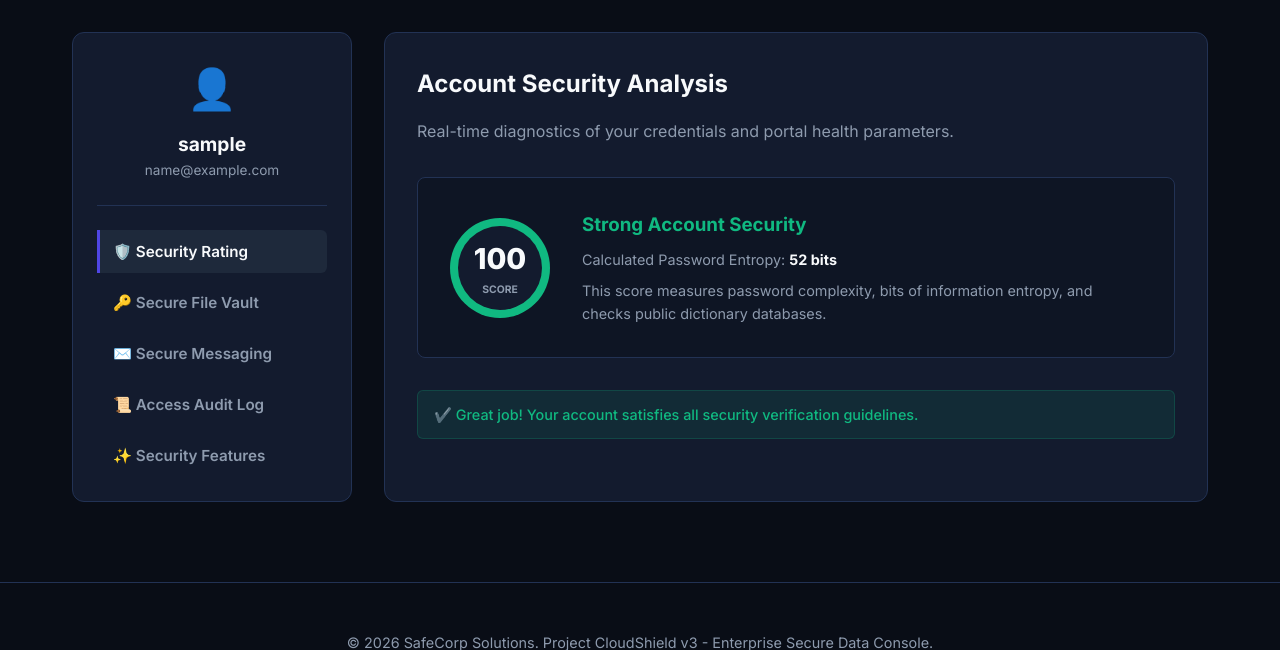
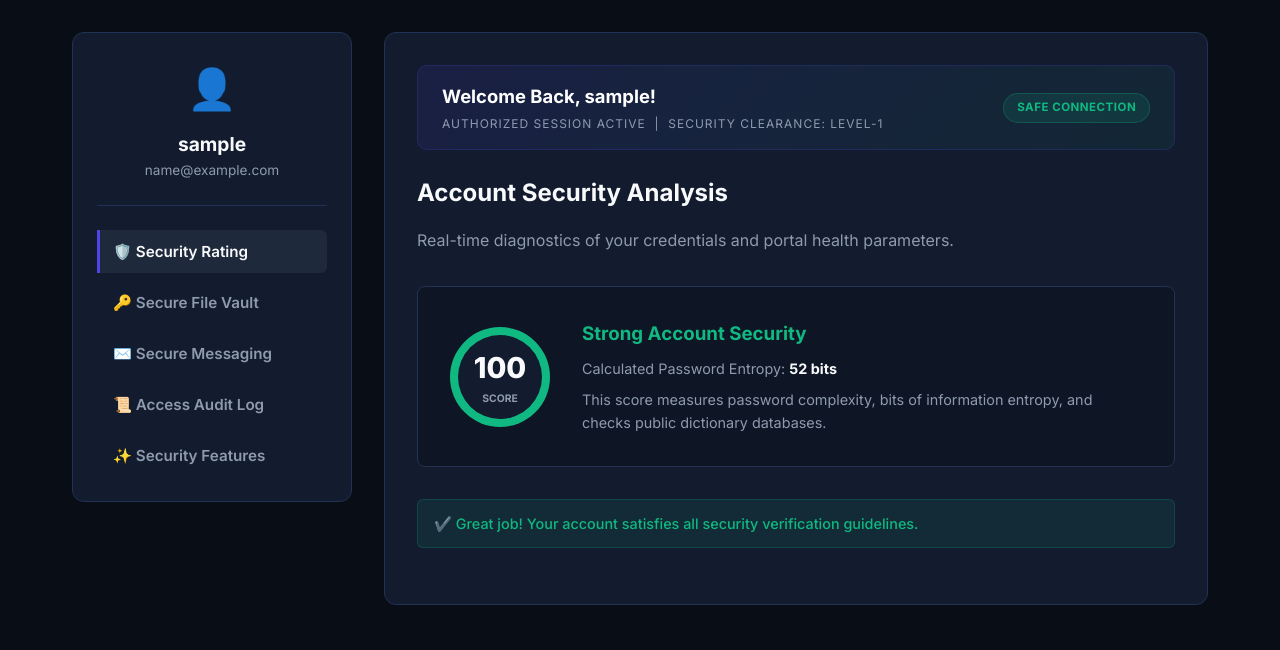
Before and after one commit to PratyushPandey31/Security, a Flask app: page /dashboard in a window 1280 px wide. Shown: the part 76-726 px from the top of the page. Run offline with Flask 3, Linux system fonts and the light colour scheme; the visitor is signed in with stand-in values (Sample User, id 1).

Commit message:
design: Add glamorous authenticated Welcome Back banners to SIEM dashboard and web portal index views

```diff
--- a/web_app/templates/index.html
+++ b/web_app/templates/index.html
@@ -481,6 +481,15 @@
 
                 <!-- Main Display content -->
                 <div class="main-content">
+                    <!-- Welcome Banner -->
+                    <div class="welcome-banner" style="background: linear-gradient(135deg, rgba(79,70,229,0.12) 0%, rgba(16,185,129,0.08) 100%); border: 1px solid rgba(79,70,229,0.2); border-radius: 10px; padding: 1rem 1.5rem; margin-bottom: 1.5rem; display: flex; align-items: center; justify-content: space-between; animation: fadeIn 0.4s ease;">
+                        <div>
+                            <h3 style="font-size: 1.15rem; font-weight: 700; color: #fff; margin-bottom: 0.15rem;">Welcome Back, {{ session.username }}!</h3>
+                            <p style="font-size: 0.75rem; color: var(--text-muted); text-transform: uppercase; letter-spacing: 1px; margin: 0;">Authorized session active &nbsp;|&nbsp; Security Clearance: Level-1</p>
+                        </div>
+                        <span class="badge" style="background: rgba(16,185,129,0.12); color: var(--accent); border: 1px solid rgba(16,185,129,0.25); font-size: 0.72rem; font-weight: 700; padding: 0.3rem 0.8rem; border-radius: 20px; letter-spacing: 0.5px;">SAFE CONNECTION</span>
+                    </div>
+
                     <!-- Tab 1: Security Score -->
                     <div id="tab-security" class="tab-content active">
                         <h2 style="margin-bottom: 1rem;">Account Security Analysis</h2>
```
Also changed, not shown: security_dashboard/index.html (+26 -0 lines).
